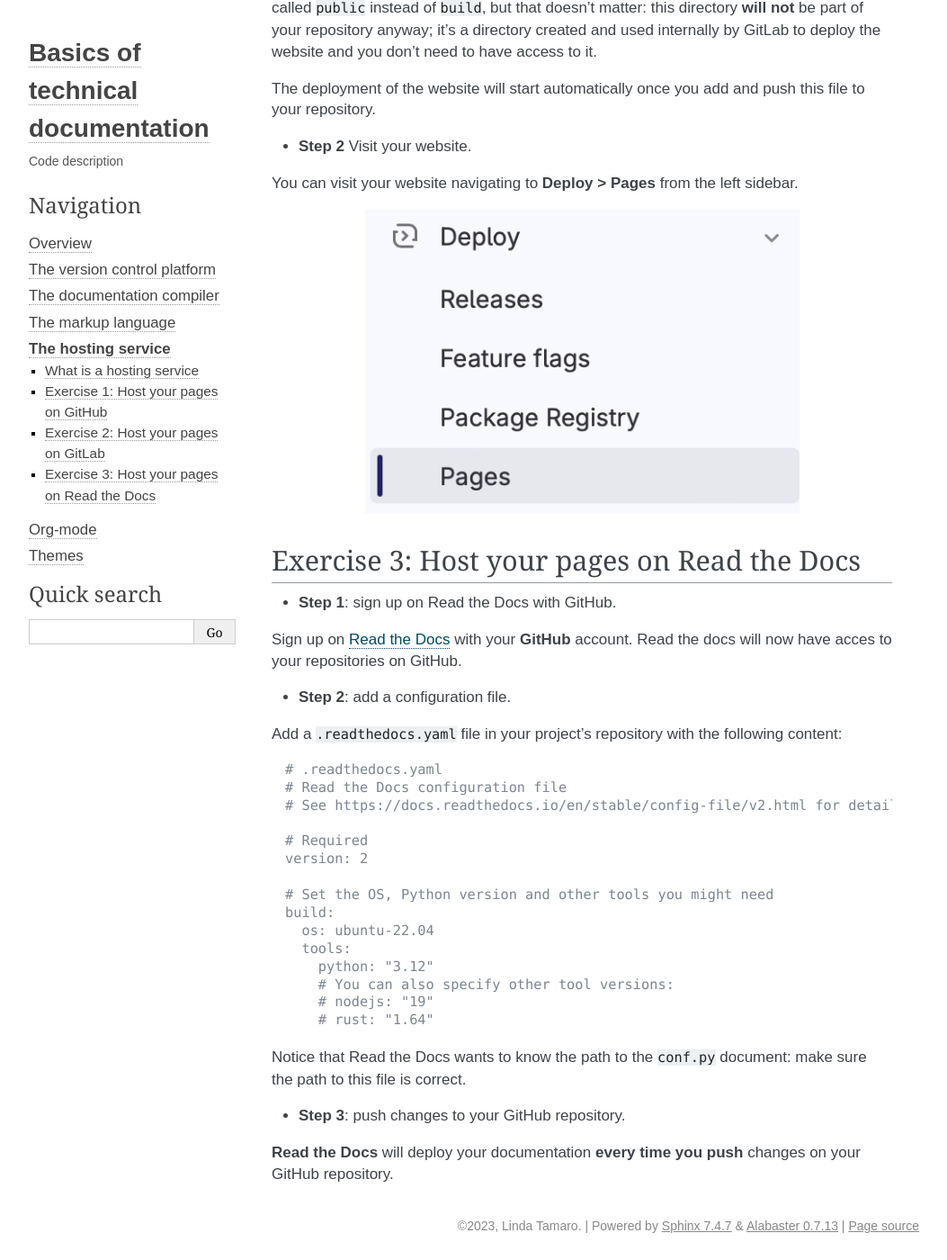
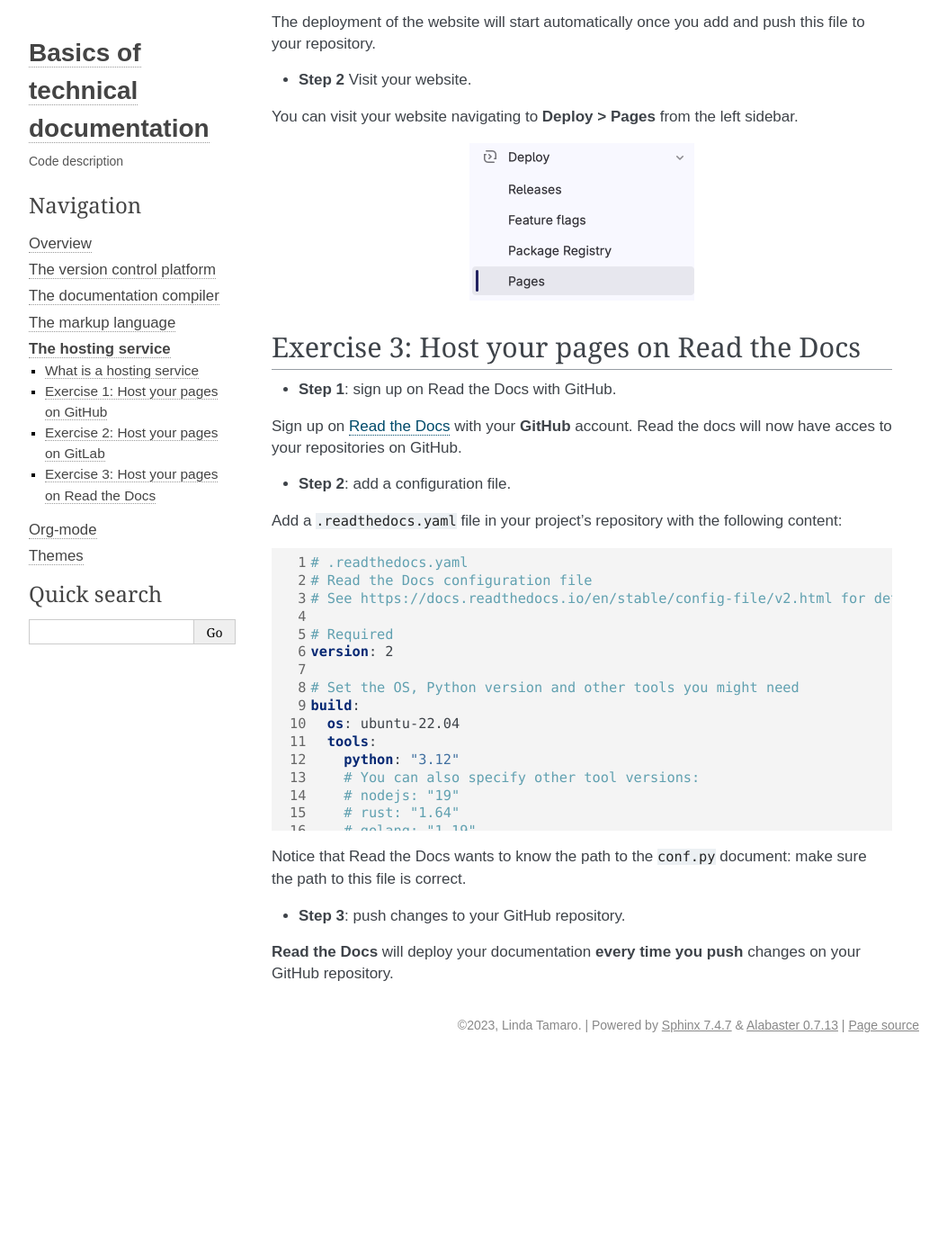
Before and after one commit to lindattt/ainfo-project-v2, a Sphinx documentation site: the page built from source/host.rst, in a window 1280 px wide and 1400 px high, scrolled down 3076 px. Shown: the whole window at 90% size, without its empty margins (118-1171 px from the left). Built offline with Sphinx 7.4.7, drawn with Linux system fonts in a browser that asks for light colours; after the commit the page ends 4253 px from its top, so only the background shows below that; some of the changed text lies outside the part shown.

Commit message:
edit .rst

```diff
--- a/source/git.rst
+++ b/source/git.rst
@@ -22,7 +22,7 @@
 ----------------------------------------------------------------------
 
 .. note::
-   You need to have `Git <https://git-scm.com/downloads>`__, `Python <https://www.python.org/downloads/>`__ and `pyenv <https://github.com/pyenv/pyenv>`__ installed in your operating system.
+   You need to have `Git <https://git-scm.com/downloads>`__ installed in your operating system.
 
 For the sake of brevity, in the following examples we will work with GitHub, but the same commands and instructions apply to GitLab.
 
--- a/source/host.rst
+++ b/source/host.rst
@@ -24,7 +24,8 @@
 
 Add the path ``.github/workflows`` to your project and create a file named ``documentation.yml`` inside, with the following content:
 
-.. code-block::
+.. code-block:: yaml
+	:linenos:
 
 	name: documentation
 
@@ -71,7 +72,6 @@
 On GitHub, you then have to go to **Settings > Pages**, select **"deploy from a branch"** under the section **"Build and deployment"**, select the branch ``gh-pages`` and save changes.
 
 .. figure:: ./settings.png
-   :scale: 120
 
    Go to "Settings" on the upper toolbar
 
@@ -108,7 +108,8 @@
 
 Create a ``.gitlab-ci.yml`` file with the following content:
 
-.. code-block::
+.. code-block:: yaml
+	:linenos:
 
 	image: python:3.7-alpine
 
@@ -140,7 +141,7 @@
 You can visit your website navigating to **Deploy > Pages** from the left sidebar.
 
 .. image:: ./gitlab-pages.png
-
+   :scale: 50
 
 .. Se modifichi il path del progetto con username.gitlab.io, (attenzione: modificare config della cartella locale) allora puoi visitare il sito su https://username.gitlab,io
 
@@ -158,7 +159,8 @@
 
 Add a ``.readthedocs.yaml`` file in your project's repository with the following content:
 
-.. code-block::
+.. code-block:: yaml
+	:linenos:
 
 	# .readthedocs.yaml
 	# Read the Docs configuration file
--- a/source/sphinx.rst
+++ b/source/sphinx.rst
@@ -23,11 +23,20 @@
 
 In this section we will learn how to build documentation using Sphinx.
 
+.. note::
+   You need to have `Python <https://www.python.org/downloads/>`__ and `pip <https://pypi.org/project/pip/>`__ installed in your operating system.
+
 *	**Step 1**: Activate the virtual environment.
 
 The virtual environment included in the repository you've copied will provide you the latest version of Sphinx.
 
-To set up the virtual environment and get Sphinx installed, run the commands in the ``README.md`` file ( **INSERIRE LINK** ).
+To set up the virtual environment and get Sphinx installed, run the commands in the `README.md <https://github.com/lindattt/template-sphinx/blob/main/README.md>`__ file:
+
+.. code:: bash
+
+	python -m venv env
+	. env/bin/activate
+	pip install -r requirements.txt
 
 
 *	**Step 2**: Use sphinx-quickstart.
@@ -392,17 +401,14 @@
 ~~~~~~~~~~~~~~~~~~~
 This variable allows to change the theme of the HTML output.
 
-Alabaster is default.
+.. code-block:: python
 
-Example
+	html_theme = 'alabaster'
 
+*Alabaster* is the default theme, but there are many others. For example, you can download *Furo* (see :ref:`here <temi>` how to do it) and change the content of the ``html_theme`` variable:
 
 .. code-block:: python
 
 	html_theme = 'furo'
 
-To change it, just download the package, put it in ????, then change the name in ``conf.py``
-
-.. code-block:: python
-
-	html_theme = 'alabaster'
+ After the build, your HTML pages will be rendered with the new theme.
```
